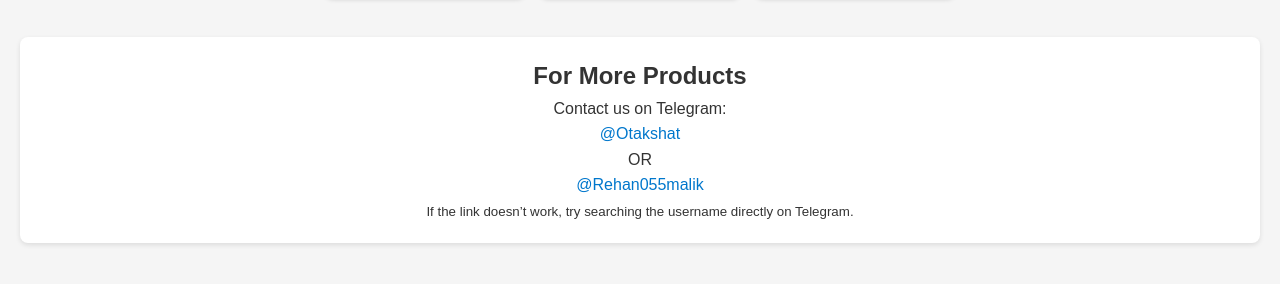
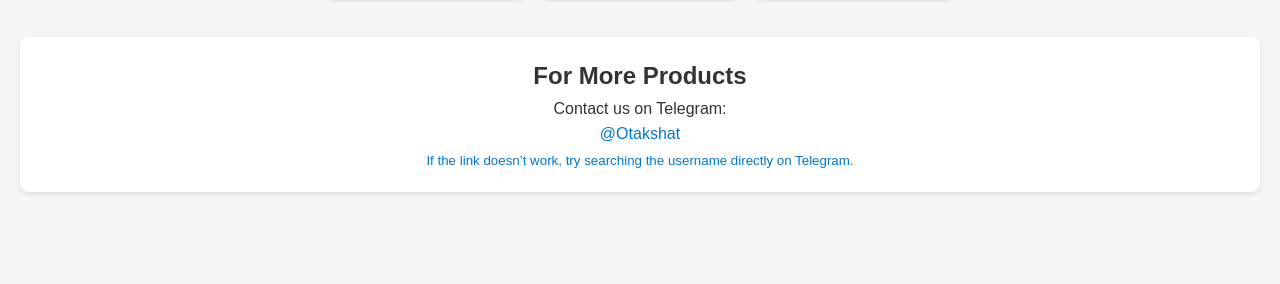
Before and after one commit to ReAk-luxe/TheNewEra, a plain HTML site: page index.html in a window 1280 px wide. Shown: the part 460-744 px from the top of the page. Drawn offline with Linux system fonts and the light colour scheme.

Commit message:
Update index.html

```diff
--- a/index.html
+++ b/index.html
@@ -75,8 +75,7 @@
     <!-- Contact Info -->
     <section class="contact">
         <h2>For More Products</h2>
-        <p>Contact us on Telegram: <a href="https://t.me/Otakshat" target="_blank"> <br>@Otakshat </a> <p>OR</p><a href="https://t.me/Rehan055malik" target="_blank">@Rehan055malik</a></p>
-
+        <p>Contact us on Telegram: <a href="https://t.me/Otakshat" target="_blank"> <br>@Otakshat</p>
         <small>If the link doesn’t work, try searching the username directly on Telegram.</small>
     </section>
 
```
